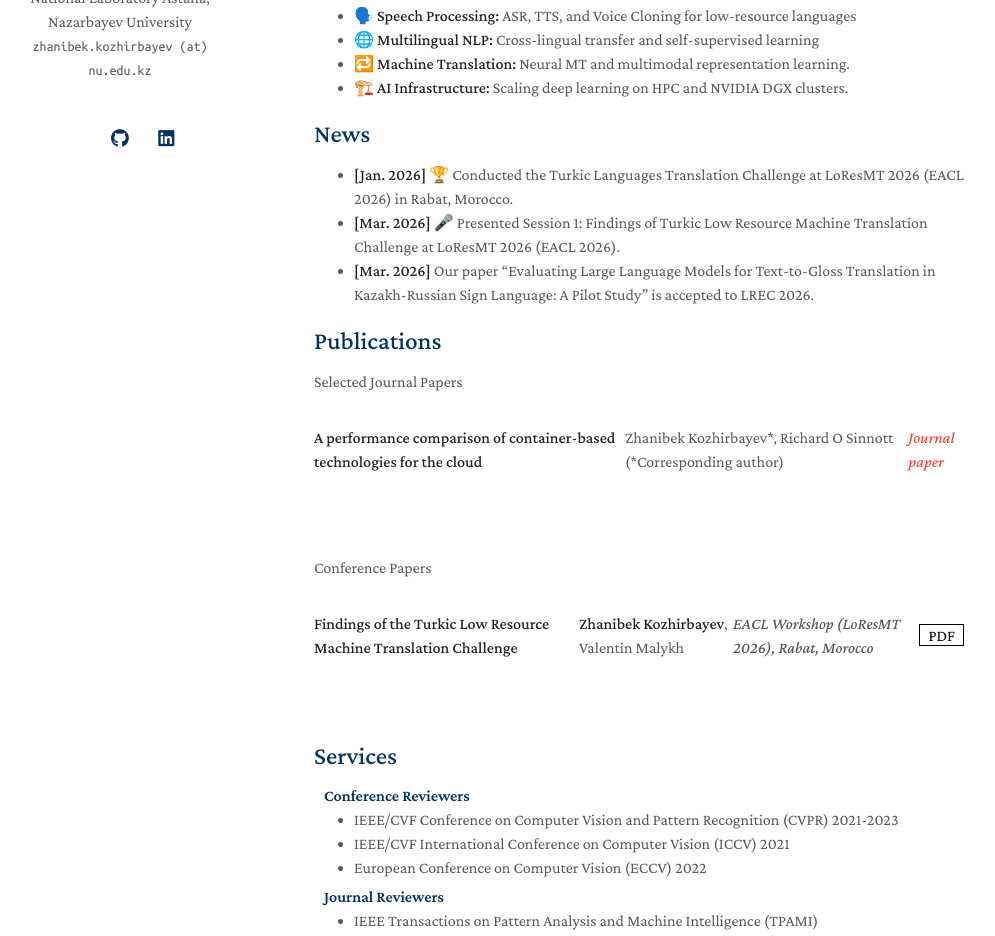
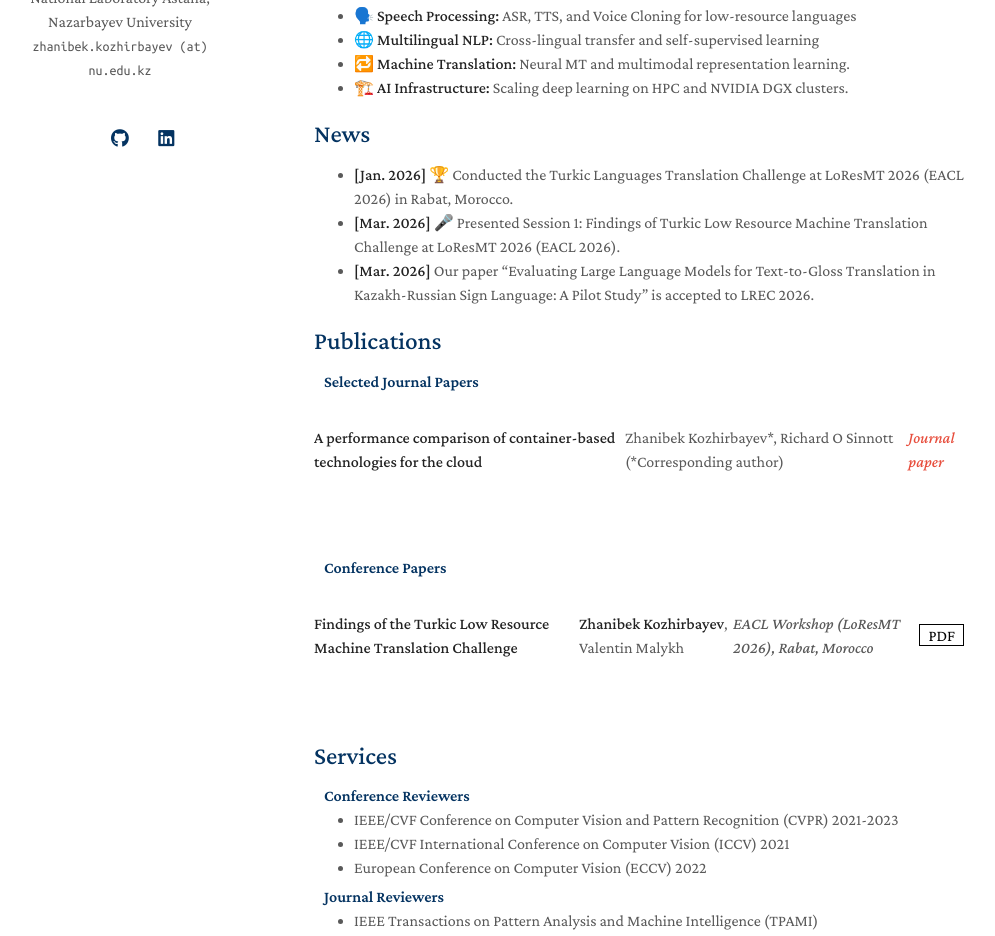
Before and after one commit to zhanibekkm/zhanibekkm.github.io, a Jekyll site: the page built from index.md, in a window 1280 px wide and 1362 px high. Shown: the part 311-1247 px from the top of the window, without its empty margins (156-1151 px from the left). Built offline with Jekyll 4.4.1, drawn with Linux system fonts in a browser that asks for light colours; a style sheet for code colours, icons or effects is not loaded; our own code applies the rules of GitHub Pages for plain Markdown files.

Commit message:
Fix formatting of publications section in markdown

```diff
--- a/_includes/publications.md
+++ b/_includes/publications.md
@@ -1,6 +1,5 @@
 ## Publications
-
-Selected Journal Papers
+<h4 style="margin:0 10px 0;">Selected Journal Papers</h4>
 <div class="publications">
 <ol class="bibliography">
 {% for link in site.data.publications.journals %}
@@ -29,7 +28,7 @@ Selected Journal Papers
 </ol>
 </div>
 
-Conference Papers
+<h4 style="margin:0 10px 0;">Conference Papers</h4>
 <div class="publications">
 <ol class="bibliography">
 {% for link in site.data.publications.conferences %}
```
